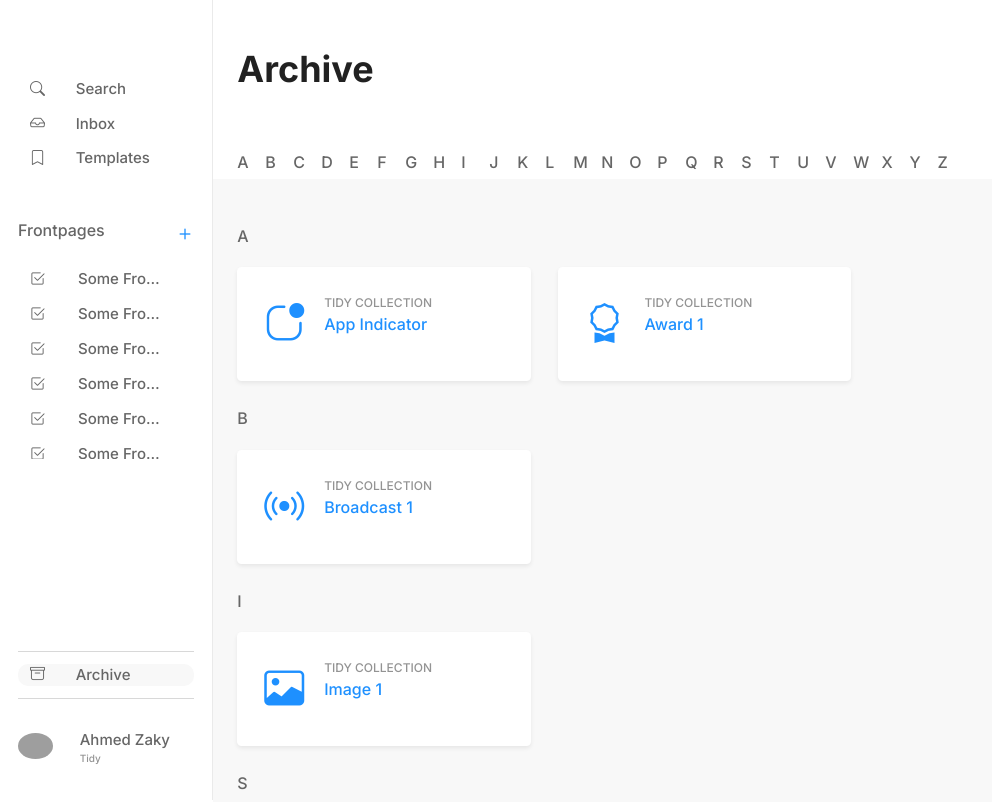
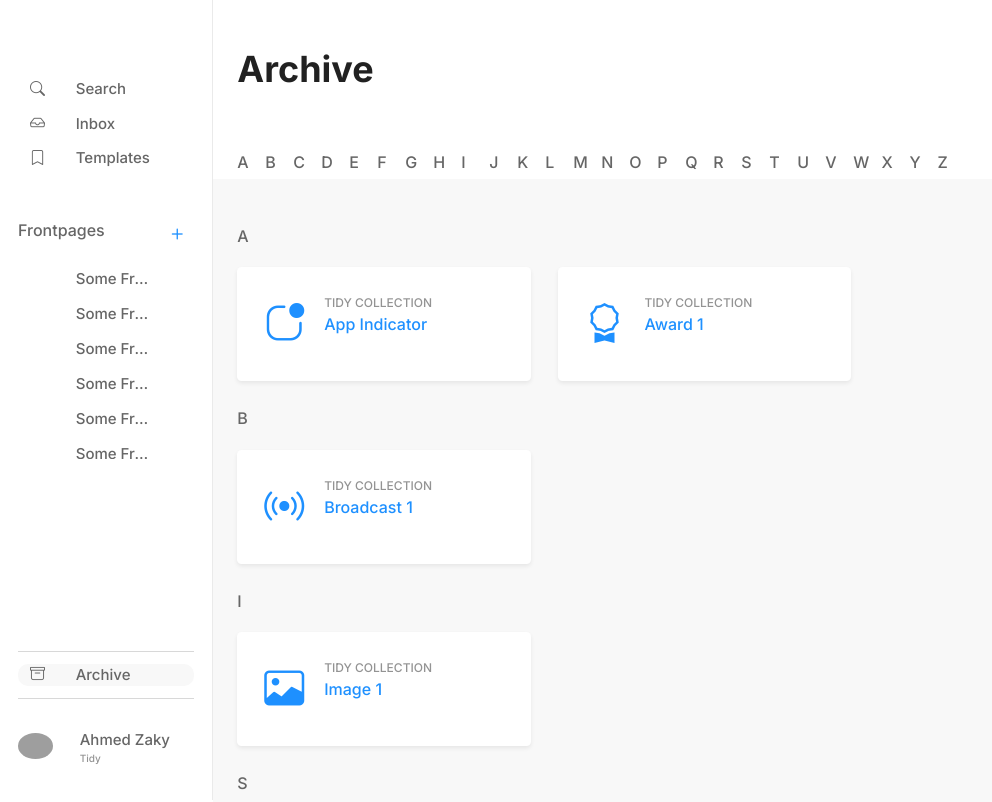
Before and after one commit to codedpills/tidy-archive, a React (Create React App) app: page / in a window 1280 px wide. Shown: the top 802 px of the page, without its empty margins (0-992 px from the left). Built offline with nearby package versions, Linux system fonts and the light colour scheme; grey boxes are pictures that could not be loaded.

Commit message:
update props to match with expected data

```diff
--- a/src/components/frontpages/FrontpageItem.tsx
+++ b/src/components/frontpages/FrontpageItem.tsx
@@ -4,7 +4,7 @@ import ArchiveButton from "../archive-button/ArchiveButton";
 
 type FrontpageItemProps = {
   frontpage: {
-    iconName: string;
+    icon: string;
     title: string;
   };
 };
@@ -30,7 +30,7 @@ const FrontpageItem = ({ frontpage }: FrontpageItemProps) => {
       onMouseEnter={handleMouseEnter}
       onMouseLeave={handleMouseLeave}
     >
-      <span className={`frontpage-item__icon ${frontpage.iconName}`}></span>
+      <span className={`frontpage-item__icon ${frontpage.icon}`}></span>
       <div className="frontpage-item__text">
         <span className="frontpage-item__text-title">{frontpage.title}</span>
         <span
```
